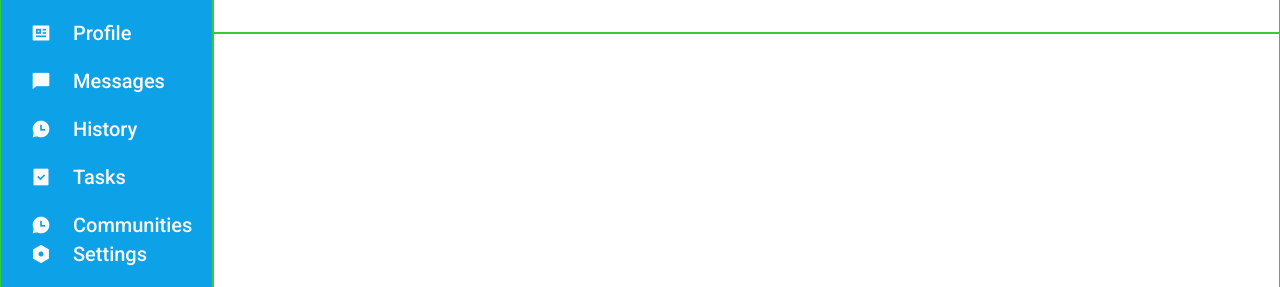
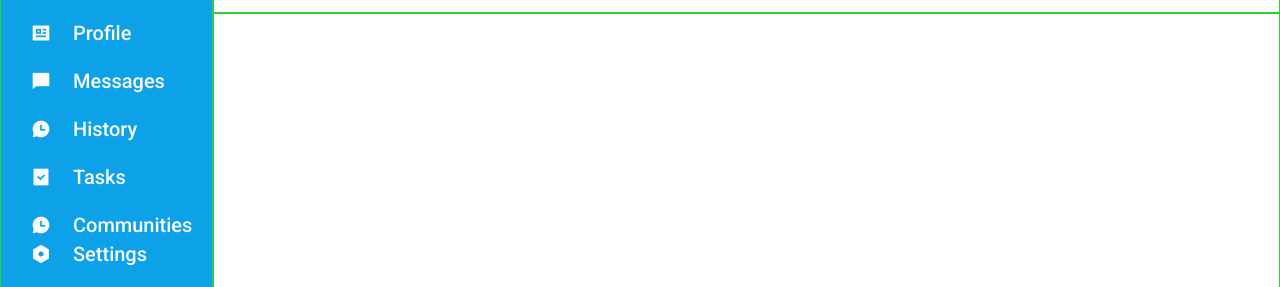
Before and after one commit to grenzk/admin-dashboard, a website built with Vite: page index.html in a window 1280 px wide. Shown: the part 127-414 px from the top of the page. Built offline with nearby package versions, Linux system fonts and the light colour scheme.

Commit message:
Adjust height of the header

```diff
--- a/assets/scss/layout/_layout.scss
+++ b/assets/scss/layout/_layout.scss
@@ -1,6 +1,6 @@
 .container {
   display: grid;
-  grid-template: 1fr 1fr 1fr 1fr 1fr / 1fr 5fr;
+  grid-template: 0.85fr 1fr 1fr 1fr 1fr / 1fr 5fr;
   height: 100%;
 }
 
```
